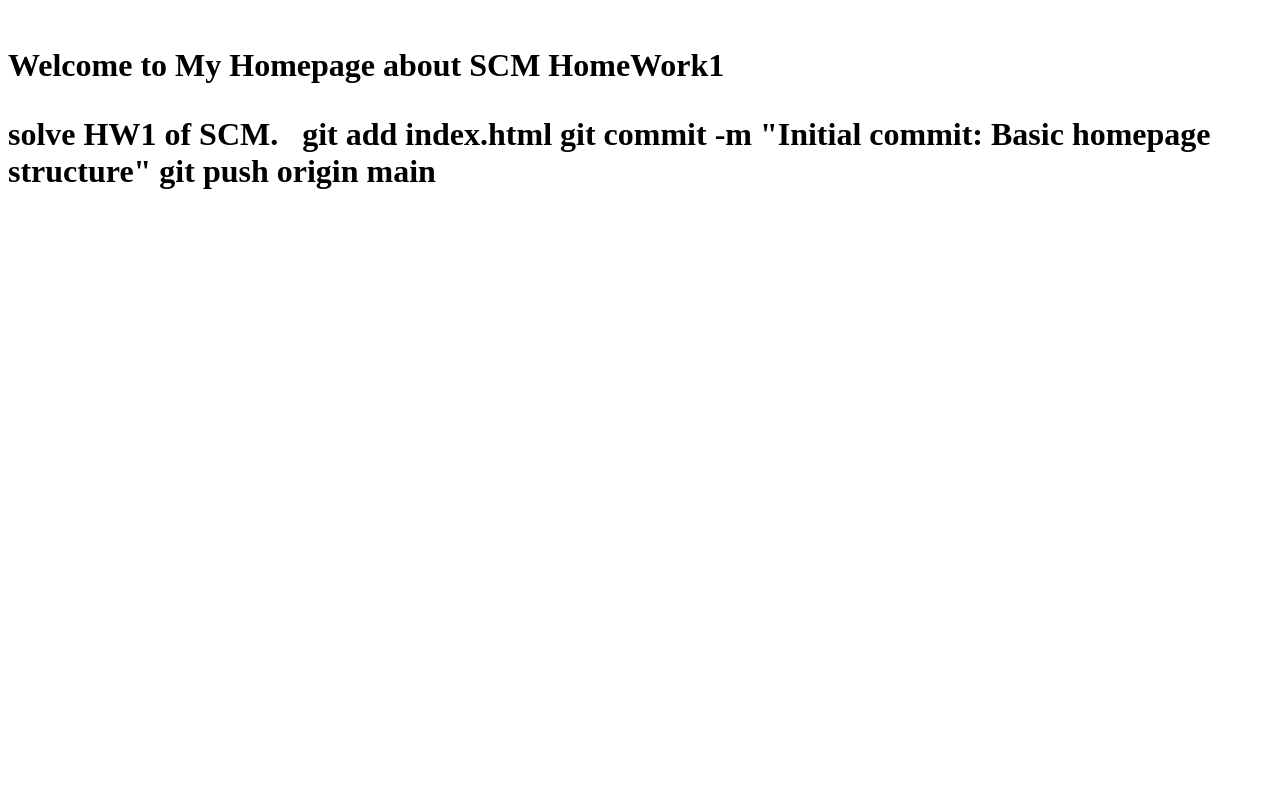
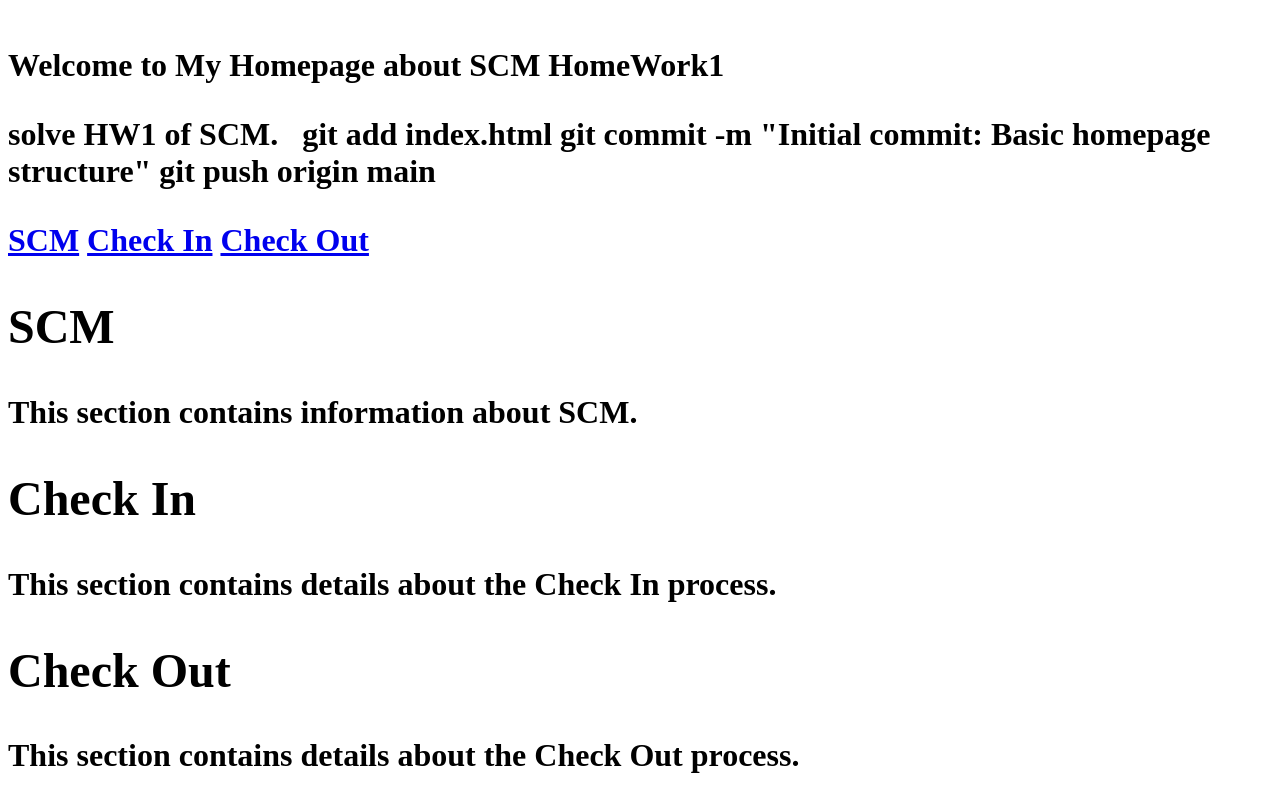
Before and after one commit to RawanAlshmmri/MyHomepage, a plain HTML site: page index.html in a window 1280 px wide. Drawn offline with Linux system fonts and the light colour scheme.

Commit message:
Update index.html

```diff
--- a/index.html
+++ b/index.html
@@ -12,3 +12,21 @@
 git add index.html‍
 git commit -m "Initial commit: Basic homepage structure"‍
 git push origin main‍
+
+<nav>
+    <a href="#SCM">SCM</a>
+    <a href="#Check_In">Check In</a>
+    <a href="#Check_Out">Check Out</a>
+</nav>
+<section id="SCM">
+    <h2>SCM</h2>
+    <p>This section contains information about SCM.</p>
+</section>
+<section id="Check_In">
+    <h2>Check In</h2>
+    <p>This section contains details about the Check In process.</p>
+</section>
+<section id="Check_Out">
+    <h2>Check Out</h2>
+    <p>This section contains details about the Check Out process.</p>
+</section>
```
